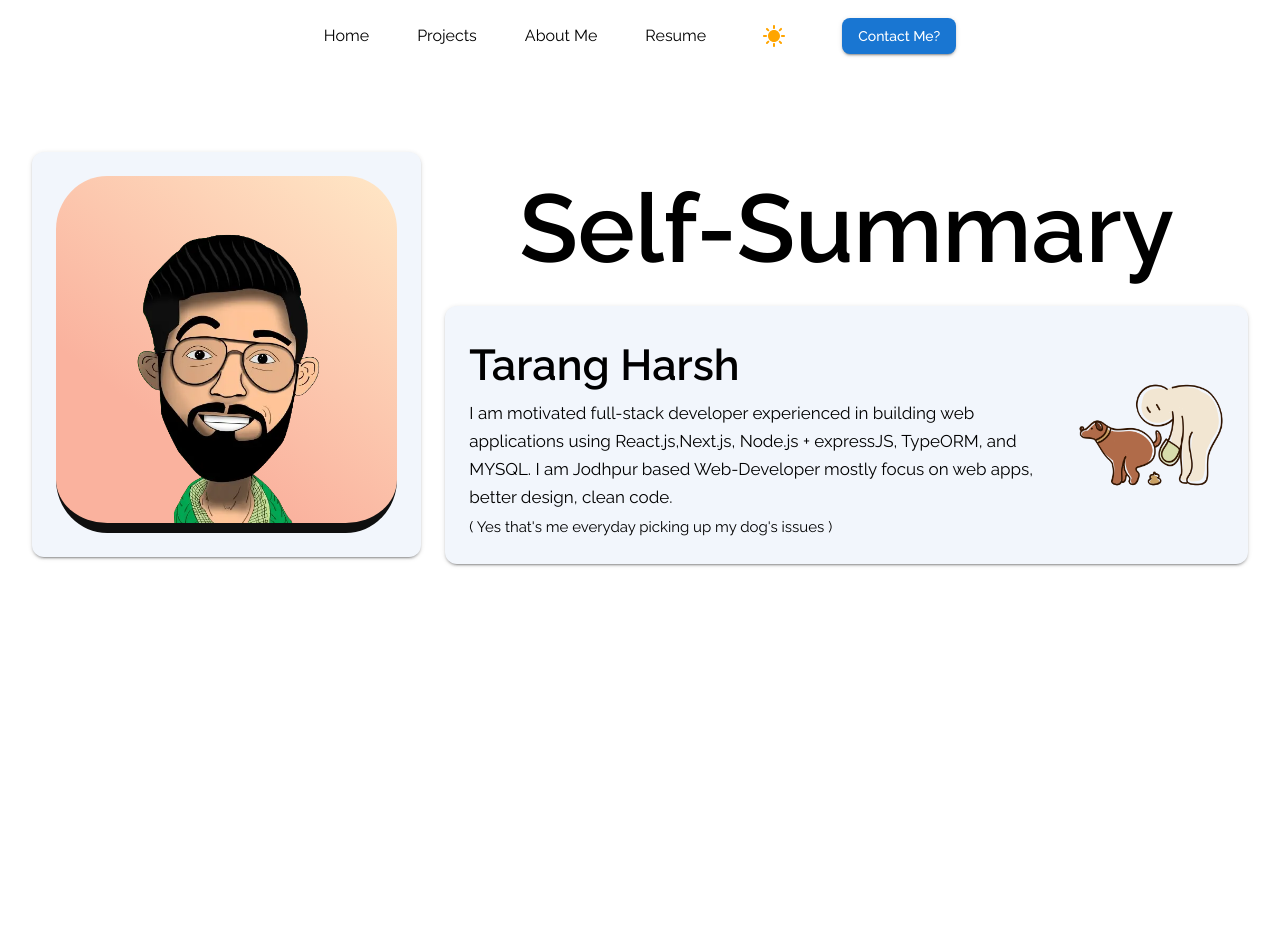
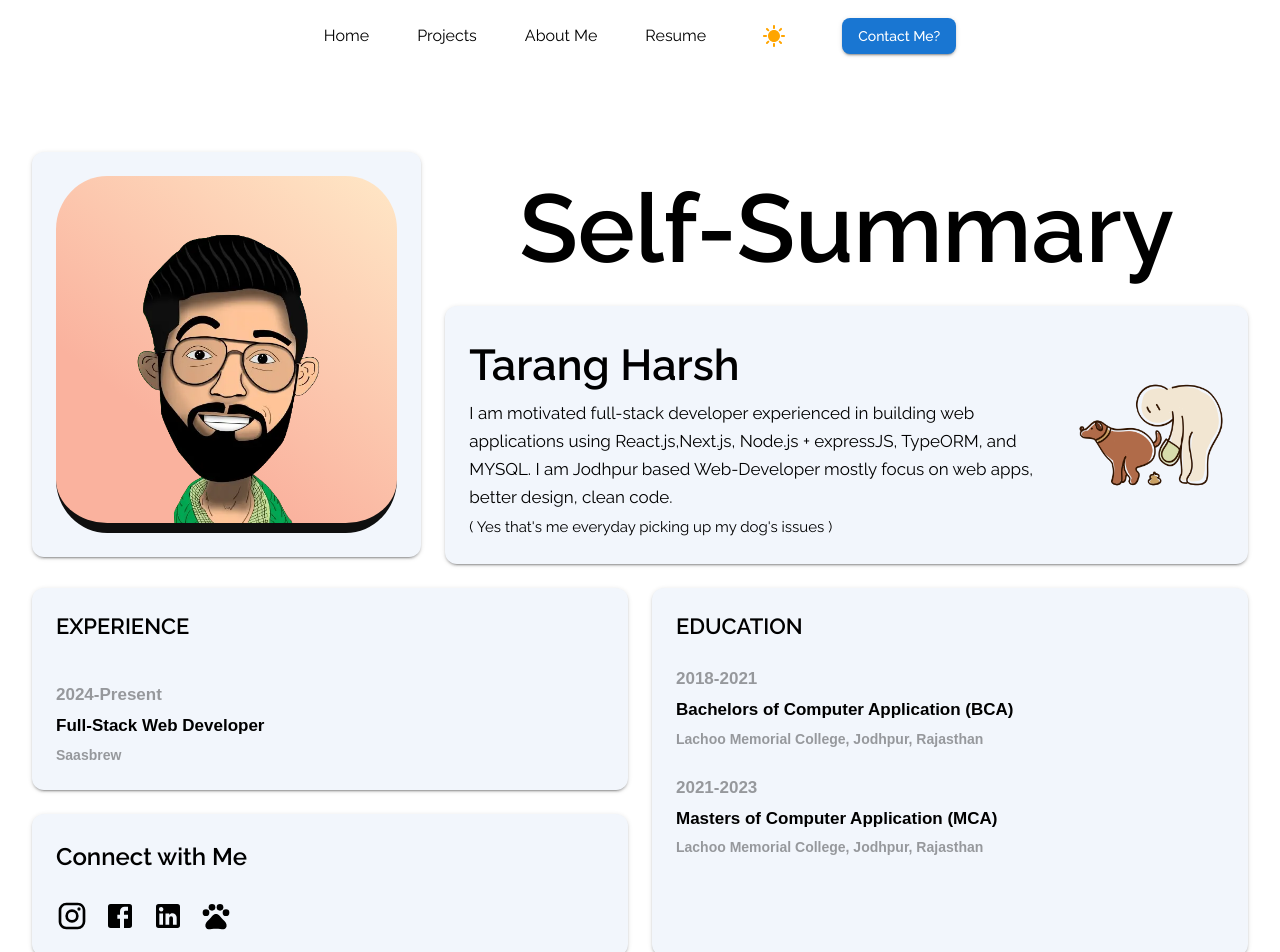
Before and after one commit to harshtarang7/portfolio-nextjs, a Next.js app: page /about-me in a window 1280 px wide. Shown: the top 952 px of the page. Before the commit the page ends 800 px from the top, so only its background shows below. Built offline with nearby package versions, Linux system fonts and the light colour scheme; some icons are missing.

Commit message:
added second layer in about me

```diff
--- a/src/app/about-me/page.tsx
+++ b/src/app/about-me/page.tsx
@@ -1,11 +1,12 @@
 "use client";
 import { useThemeContext } from "@/customTheme/ThemeProvider";
-import { Box, Chip, Divider, Grid, Paper, Typography } from "@mui/material";
+import { Box, Chip, Divider, Grid, Paper, Typography, Tooltip } from "@mui/material";
 import Image from "next/image";
 import Link from "next/link";
 import { Typewriter } from "react-simple-typewriter";
 import { cardBg, cardBgLight } from "../page";
 import MilitaryTechIcon from "@mui/icons-material/MilitaryTech";
+import { Facebook, Instagram, LinkedIn, Pets } from "@mui/icons-material";
 
 const AboutMe: React.FC = () => {
   const { isDarkMode } = useThemeContext();
@@ -66,7 +67,7 @@ const AboutMe: React.FC = () => {
         <Grid
           size={{ lg: 8, md: 7, sm: 12 }}
           display={"flex"}
-          flexDirection={'column'}
+          flexDirection={"column"}
           alignItems={"center"}
           // border={1}
         >
@@ -91,9 +92,9 @@ const AboutMe: React.FC = () => {
 
           {/* right top second card */}
           <Box
-            width={'100%'}
+            width={"100%"}
             display={"flex"}
-            alignItems={'center'}
+            alignItems={"center"}
             component={Paper}
             elevation={2}
             padding={3}
@@ -103,28 +104,28 @@ const AboutMe: React.FC = () => {
               backgroundColor: isDarkMode ? cardBg : cardBgLight,
             }}
           >
-            <Box
-            width={'80%'}
-            display={"flex"}
-            flexDirection={'column'}
+            <Box width={"80%"} display={"flex"} flexDirection={"column"}>
+              <Typography fontSize={"2.7rem"} fontWeight={600}>
+                Tarang Harsh
+              </Typography>
+              <Typography variant="caption" fontSize={17}>
+                I am motivated full-stack developer experienced in building web
+                applications using React.js,Next.js, Node.js + expressJS,
+                TypeORM, and MYSQL. I am Jodhpur based Web-Developer mostly
+                focus on web apps, better design, clean code. <br />
+                <span
+                  style={{
+                    fontSize: 15,
+                    color: isDarkMode ? "lightblue" : "black",
+                  }}
                 >
-            <Typography fontSize={'2.7rem'} fontWeight={600}>Tarang Harsh</Typography>
-            <Typography variant="caption" fontSize={17}>
-              I am motivated full-stack developer experienced in building web applications using  React.js,Next.js, Node.js + expressJS, TypeORM, and
-              MYSQL. I am Jodhpur based Web-Developer mostly focus on web apps, better design, clean code. <br/>
-              <span style={{
-                fontSize:15,
-                color:isDarkMode? 'lightblue': 'black'
-              }}>
                   ( Yes that's me everyday picking up my dog's issues )
                 </span>
               </Typography>
             </Box>
-            <Box
-            width={'20%'}
-            >
+            <Box width={"20%"}>
               <Image
-              src={'/assets/dropping.png'}
+                src={"/assets/dropping.png"}
                 width={150}
                 height={120}
                 alt="dog"
@@ -133,7 +134,194 @@ const AboutMe: React.FC = () => {
           </Box>
         </Grid>
 
+        {/* experience and education */}
+        <Grid container width={'100%'}>
+        <Grid container size={{ lg: 6 }}>
+          <Grid
+            size={{ lg: 12 }}
+            width={"100%"}
+            display={"flex"}
+            flexDirection={"column"}
+            // alignItems={"center"}
+            component={Paper}
+            elevation={2}
+            padding={3}
+            borderRadius={3}
+            gap={3}
+            sx={{
+              backgroundColor: isDarkMode ? cardBg : cardBgLight,
+            }}
+          >
+            <Typography variant="h5" fontSize={22} fontWeight={600} mb={2}>
+              EXPERIENCE
+            </Typography>
+            <Box display={"flex"} flexDirection={"column"} gap={0.5}>
+              <Typography
+                fontSize={17}
+                color="textDisabled"
+                fontWeight={600}
+                sx={{
+                  fontFamily: "sans-serif",
+                }}
+              >
+                2024-Present
+              </Typography>
+              <Typography
+                fontSize={17}
+                fontWeight={600}
+                sx={{
+                  fontFamily: "sans-serif",
+                }}
+              >
+                Full-Stack Web Developer
+              </Typography>
+              <Typography
+                fontSize={14}
+                fontWeight={600}
+                color="textDisabled"
+                sx={{
+                  fontFamily: "sans-serif",
+                }}
+              >
+                Saasbrew
+              </Typography>
+            </Box>
+          </Grid>
 
+          {/* profiles */}
+          <Grid
+            size={{ lg: 12 }}
+            width={"100%"}
+            display={"flex"}
+            flexDirection={"column"}
+            // alignItems={"center"}
+            component={Paper}
+            elevation={2}
+            padding={3}
+            borderRadius={3}
+            gap={3}
+            sx={{
+              backgroundColor: isDarkMode ? cardBg : cardBgLight,
+            }}
+          >
+            <Typography fontSize={24} fontWeight={600}>Connect with Me</Typography>
+            <ul
+              style={{
+                listStyle: "none",
+                textDecoration: "none",
+                display:'flex',
+                gap:'1rem'
+              }}
+            >
+              <li >
+                <a href={"https://www.instagram.com/tarang_harsh7"}>
+                  <Instagram sx={{fontSize:'2rem'}}/>
+                </a>
+              </li>
+              <li>
+                <a href={"https://www.facebook.com/tarangHarsh07"}>
+                  <Facebook sx={{fontSize:'2rem'}}/>
+                </a>
+              </li>
+              <li>
+                <a href={"https://www.linkedin.com/in/tarang-harsh-b3b804230/"}>
+                  <LinkedIn sx={{fontSize:'2rem'}}/>
+                </a>
+              </li>
+              <Tooltip title="My Dog's Instagram">
+                <li>
+                <a href={"https://www.instagram.com/jimmy_and_joy"}>
+                  <Pets sx={{fontSize:'2rem'}}/>
+                </a>
+              </li>
+              </Tooltip>
+            </ul>
+          </Grid>
+        </Grid>
+
+{/* education */}
+        <Grid
+          size={{ lg: 6 }}
+          width={"100%"}
+          display={"flex"}
+          flexDirection={"column"}
+          // alignItems={"center"}
+          component={Paper}
+          elevation={2}
+          padding={3}
+          borderRadius={3}
+          gap={3}
+          sx={{
+            backgroundColor: isDarkMode ? cardBg : cardBgLight,
+          }}
+        >
+          <Typography variant="h5" fontSize={22} fontWeight={600}>
+            EDUCATION
+          </Typography>
+          <Box display={"flex"} flexDirection={"column"} gap={0.5}>
+            <Typography
+              fontSize={17}
+              color="textDisabled"
+              fontWeight={600}
+              sx={{
+                fontFamily: "sans-serif",
+              }}
+            >
+              2018-2021
+            </Typography>
+            <Typography
+              fontSize={17}
+              fontWeight={600}
+              sx={{
+                fontFamily: "sans-serif",
+              }}
+            >
+              Bachelors of Computer Application (BCA)
+            </Typography>
+            <Typography
+              fontSize={14}
+              fontWeight={600}
+              color="textDisabled"
+              sx={{
+                fontFamily: "sans-serif",
+              }}
+            >
+              Lachoo Memorial College, Jodhpur, Rajasthan
+            </Typography>
+          </Box>
+          <Box display={"flex"} flexDirection={"column"} gap={0.5}>
+            <Typography
+              fontSize={17}
+              color="textDisabled"
+              fontWeight={600}
+              sx={{
+                fontFamily: "sans-serif",
+              }}
+            >
+              2021-2023
+            </Typography>
+            <Typography
+              fontSize={17}
+              fontWeight={600}
+              sx={{
+                fontFamily: "sans-serif",
+              }}
+            >
+              Masters of Computer Application (MCA)
+            </Typography>
+            <Typography
+              fontSize={14}
+              fontWeight={600}
+              color="textDisabled"
+              sx={{
+                fontFamily: "sans-serif",
+              }}
+            >
+              Lachoo Memorial College, Jodhpur, Rajasthan
+            </Typography>
+          </Box>
+        </Grid>
+        </Grid>
       </Grid>
     </>
   );
```
Lines whose indentation alone changed are shown as unchanged.
